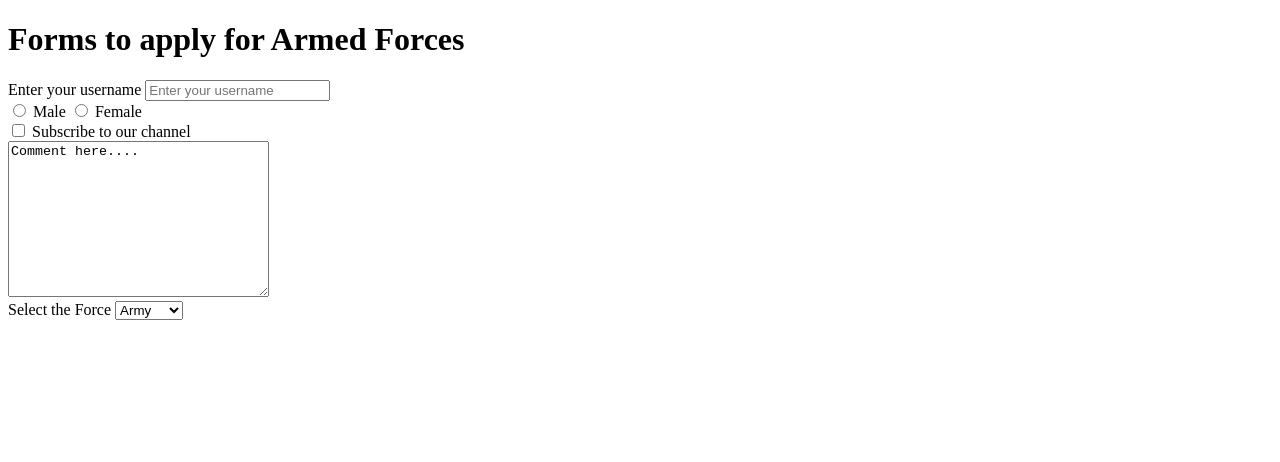
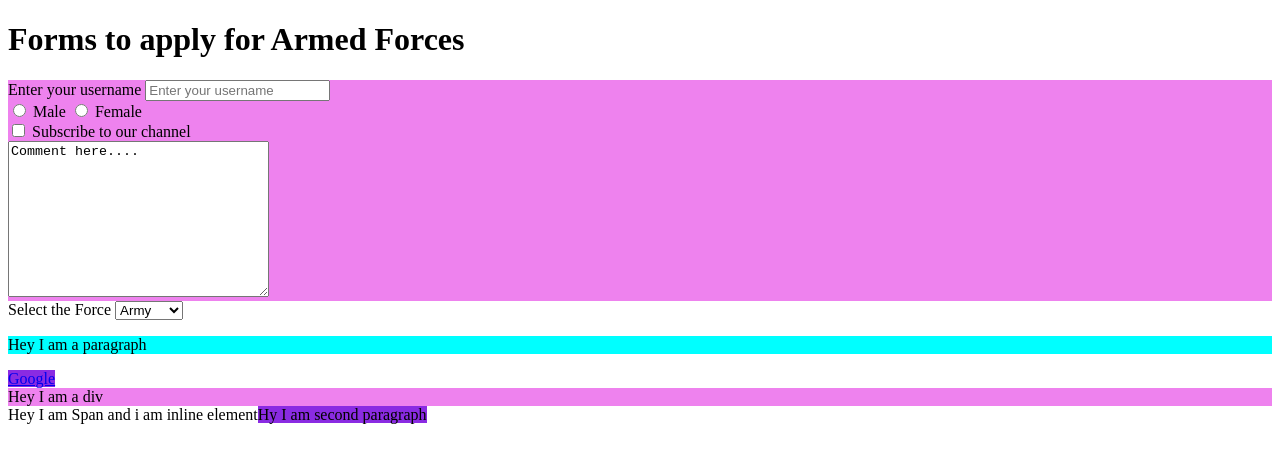
Before and after one commit to hashir0260/Web-Development-Learning-Progress, a plain HTML site: page Day 2/Forms.html in a window 1280 px wide. Drawn offline with Linux system fonts and the light colour scheme.

Commit message:
Inline and Block Elements

```diff
--- a/Day 2/Forms.html
+++ b/Day 2/Forms.html
@@ -5,6 +5,7 @@
     <meta charset="UTF-8">
     <meta name="viewport" content="width=device-width, initial-scale=1.0">
     <title>Forms - Lets Learn it</title>
+    <link rel="stylesheet" href="style.css">
 </head>
 
 <body>
@@ -41,6 +42,12 @@
         </select>
 
     </form>
+
+    <p>Hey I am a paragraph</p>
+    <a href="https://www.google.com">Google</a>
+
+    <div>Hey I am a div</div>
+    <span>Hey I am Span and i am inline element</span><a>Hy I am second paragraph</a>
 </body>
 
 </html>
--- a/Day 2/style.css
+++ b/Day 2/style.css
@@ -1,11 +1,11 @@
-body{
-    background-color: rgb(213, 253, 132);
+p{
+    background-color: aqua;
 }
 
-td{
-    border: 2px solid black;
+a{
+    background-color: blueviolet;
 }
 
-ol{
-    background-color: rgb(248, 132, 132);
+div{
+    background-color: violet;
 }
```
